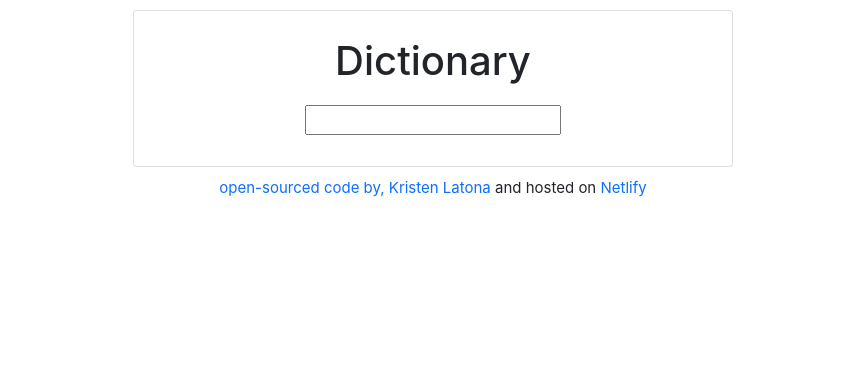
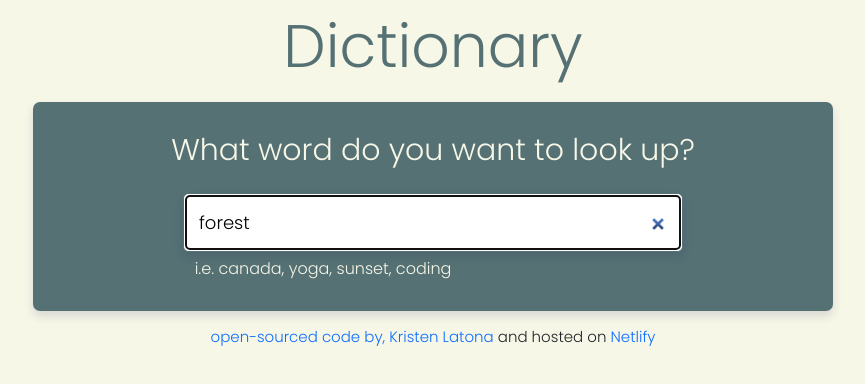
Before and after one commit to Klatona/dictionary-project, a React (Create React App) app: page / in a window 1280 px wide. Shown: the top 384 px of the page, without its empty margins (207-1072 px from the left). Built offline with nearby package versions, Linux system fonts and the light colour scheme; no server answers.

Commit message:
Added a default word and CSS styling

```diff
--- a/public/index.html
+++ b/public/index.html
@@ -15,6 +15,7 @@
       user's mobile device or desktop. See https://developers.google.com/web/fundamentals/web-app-manifest/
     -->
     <link rel="manifest" href="%PUBLIC_URL%/manifest.json" />
+    <link href="https://fonts.googleapis.com/css2?family=Poppins:wght@300&display=swap" rel="stylesheet">
 
     <title>Kristen's Dictionary App</title>
   </head>
--- a/src/App.css
+++ b/src/App.css
@@ -1,5 +1,18 @@
+body {
+  background-color: #f7f7e8;
+}
+
 footer {
   text-align: center;
+}
+
+h1 {
+  color: #557174;
+  font-size: 60px;
+}
+
+.App {
+  font-family: "Poppins", sans-serif;
 }
 
 .App-header {
--- a/src/App.js
+++ b/src/App.js
@@ -5,18 +5,16 @@ import Dictionary from "./Dictionary";
 export default function App() {
   return (
     <div className="App">
-      <div className="card body">
-        <div className="card-body background">
+
       <header className="App-header">
     <h1>
       Dictionary
       </h1>
       </header>
       <main>
-        <Dictionary />
+        <Dictionary defaultKeyword="forest"/>
       </main>
-   </div>
-   </div>
+
     <footer className="Kristen">
        <a
           href="https://github.com/Klatona/dictionary-project"
--- a/src/Dictionary.css
+++ b/src/Dictionary.css
@@ -3,3 +3,35 @@
   margin-top: 20px;
   margin-bottom: 15px;
 }
+.Dictionary h1 {
+  color: #f7f7e8;
+  font-size: 30px;
+  margin-bottom: 25px;
+}
+.Dictionary section {
+  display: block;
+  margin: 10px auto;
+  background-color: #557174;
+  max-width: 800px;
+  padding: 30px;
+  border-radius: 7px;
+  box-shadow: rgba(37, 39, 89, 0.15) 0 5px 10px 0;
+}
+
+.Dictionary input {
+  border: 1px solid #557174;
+  box-shadow: rgba(37, 39, 89, 0.15) 0 5px 10px 0;
+  border-radius: 6px;
+  padding: 15px;
+  width: 500px;
+  font-size: 18px;
+}
+
+.Dictionary .hint {
+  color: #f7f7e8;
+  position: relative;
+  right: 110px;
+  margin-top: 5px;
+  font-size: 16px;
+  font-weight: 900px;
+}
--- a/src/Dictionary.js
+++ b/src/Dictionary.js
@@ -3,33 +3,54 @@ import "./Dictionary.css";
 import axios from "axios";
 import Results from "./Results";
 
-export default function Dictionary(){
-    let [keyword, setKeyword] = useState ("");
+export default function Dictionary(props){
+    let [keyword, setKeyword] = useState (props.defaultKeyword);
     let [results, setResults] = useState (null);
+    let [loaded, setLoaded] = useState (false);
 
     function handleResponse (response){
         setResults(response.data[0]);
         console.log(response.data[0].meanings[0].definitions[0]);
     }
 
-    function search (event) {
-        event.preventDefault();
-
+    function search () {
         //api documentation: https://dictionaryapi.dev/
         let apiUrl = `https://api.dictionaryapi.dev/api/v2/entries/en_US/${keyword}`;
         axios.get(apiUrl).then(handleResponse);
+    }
+
+    function handleSubmit (event) {
+        event.preventDefault();
+        search();
     }
 
     function handleKeywordChange (event){
         setKeyword(event.target.value);
 
     }
-    return (
+    function load () {
+        setLoaded(true);
+        search();
+    }
+
+    if (loaded) {
+        return (
         <div className="Dictionary">
-            <form onSubmit={search}>
-                <input type="search" onChange={handleKeywordChange} />
+            <section>
+                <h1>What word do you want to look up?</h1>
+            <form onSubmit={handleSubmit}>
+                <input type="search" onChange={handleKeywordChange} defaultValue={props.defaultKeyword} autoFocus="on"/>
             </form>
+            <div className="hint">
+                i.e. canada, yoga, sunset, coding
+            </div>
+            </section>
             <Results results={results}/>
         </div>
-    )
+    );
+    } else {
+        load();
+        return "Loading";
+    }
+
 }
--- a/src/Results.js
+++ b/src/Results.js
@@ -7,6 +7,7 @@ export default function Results (props) {
    if(props.results) {
        return (
         <div className="Results" >
+        <section>
         <h2> {props.results.word}</h2>
         {props.results.phonetics.map(function(phonetic, index) {
             return (
@@ -15,10 +16,11 @@ export default function Results (props) {
                  </div>
             );
         })}
+        </section>
         {props.results.meanings.map(function(meaning, index){
-            return <div key={index} >
+            return <section key={index} >
             <Meaning meaning={meaning}/>
-            </div>
+            </section>
         })}   </div>
         );
 } else {
```
